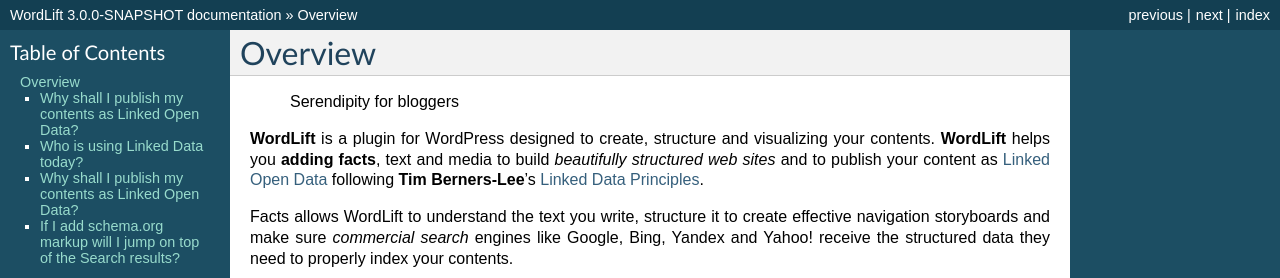
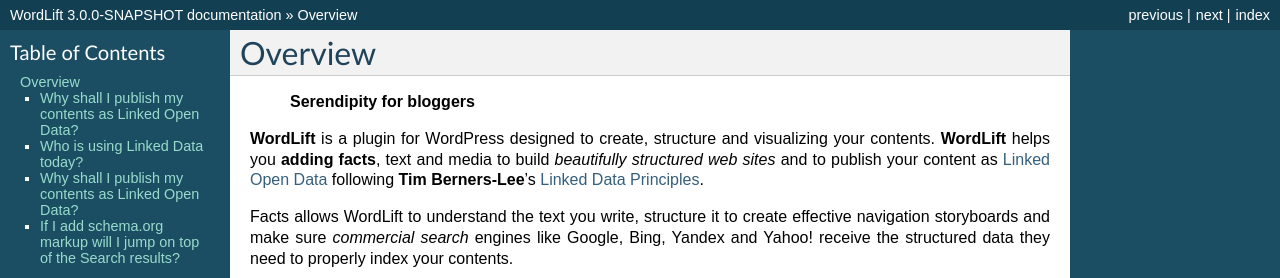
Before and after one commit to insideout10/wordlift-docs, a Sphinx documentation site: the page built from docs/overview.rst, in a window 1280 px wide. Shown: the top 278 px of the page. Built offline with Sphinx 7.4.7, drawn with Linux system fonts in a browser that asks for light colours.

```diff
--- a/docs/overview.rst
+++ b/docs/overview.rst
@@ -1,7 +1,7 @@
 Overview
 ===============
 
-        Serendipity for bloggers
+        **Serendipity for bloggers**
 
 **WordLift** is a plugin for WordPress designed to create, structure and visualizing your contents.
 **WordLift** helps you **adding facts**, text and media to build *beautifully structured web sites* and to
```
